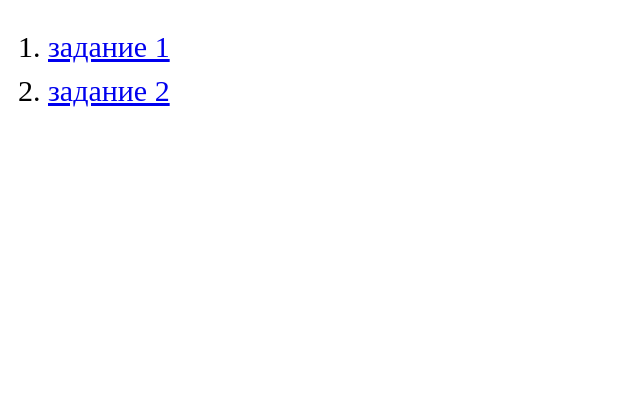
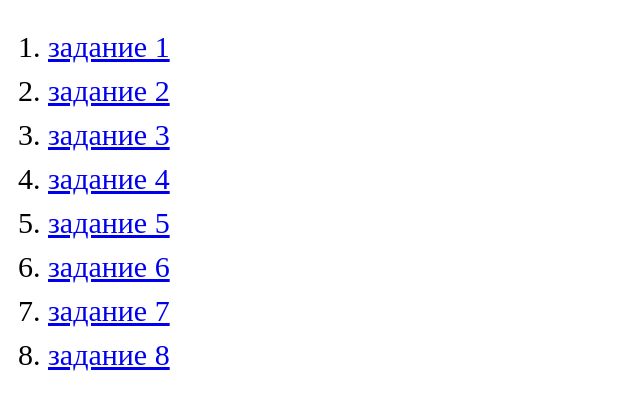
Before and after one commit to Xsu-13/Xsu-13.github.io, a plain HTML site: page index.html in a window 1280 px wide. Shown: the whole page, without its empty margins (0-640 px from the left). Drawn offline with Linux system fonts and the light colour scheme.

Commit message:
Update index.html

```diff
--- a/index.html
+++ b/index.html
@@ -19,7 +19,25 @@
             <a href="Lower/Main/index.html">задание 1</a>
         </li>
         <li>
-            <a href="Задание_2/index.html">задание 2</a>
+            <a href="../Задание_2/index.html">задание 2</a>
+        </li>
+        <li>
+            <a href="../Задание_2/index.html">задание 3</a>
+        </li>
+        <li>
+            <a href="../Задание_2/index.html">задание 4</a>
+        </li>
+        <li>
+            <a href="../Task5/index.html">задание 5</a>
+        </li>
+        <li>
+            <a href="../Задание_2/index.html">задание 6</a>
+        </li>
+        <li>
+            <a href="../Задание_2/index.html">задание 7</a>
+        </li>
+        <li>
+            <a href="../Задание_2/index.html">задание 8</a>
         </li>
     </ol>
 
```
